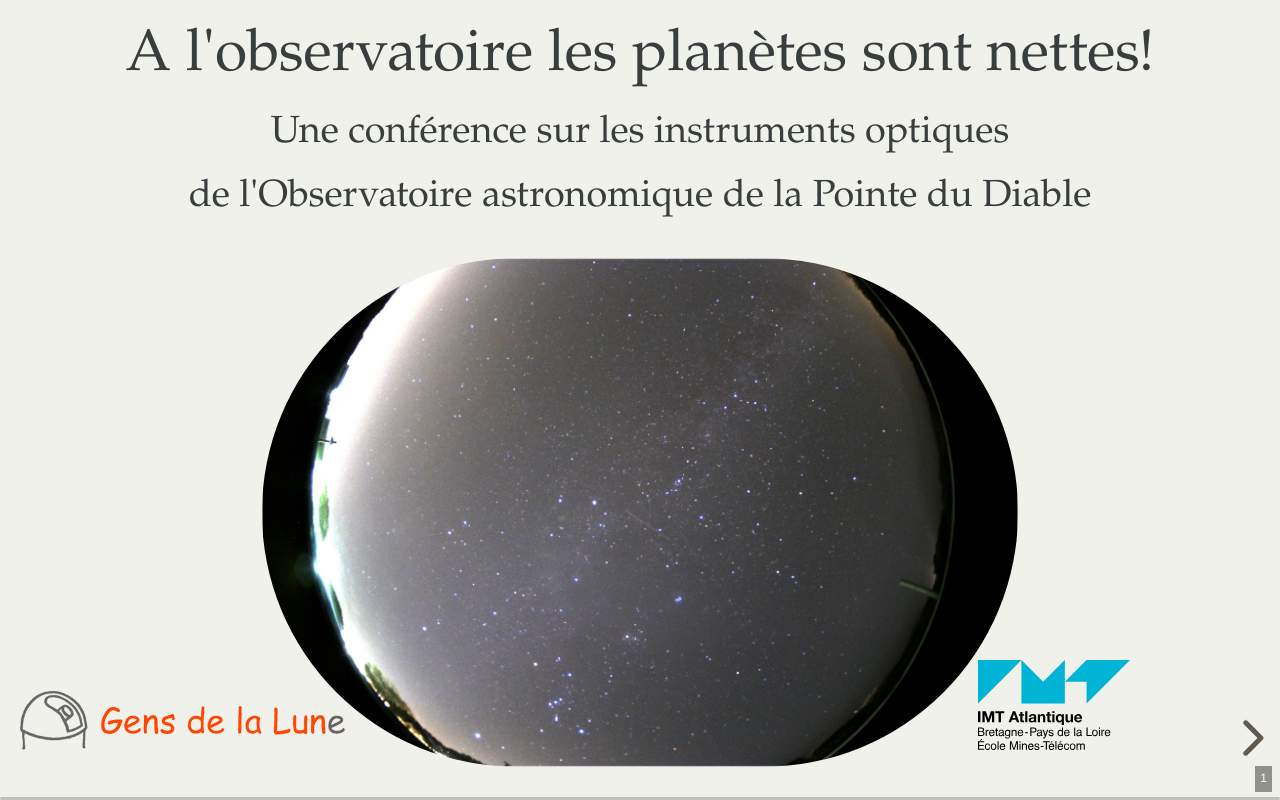
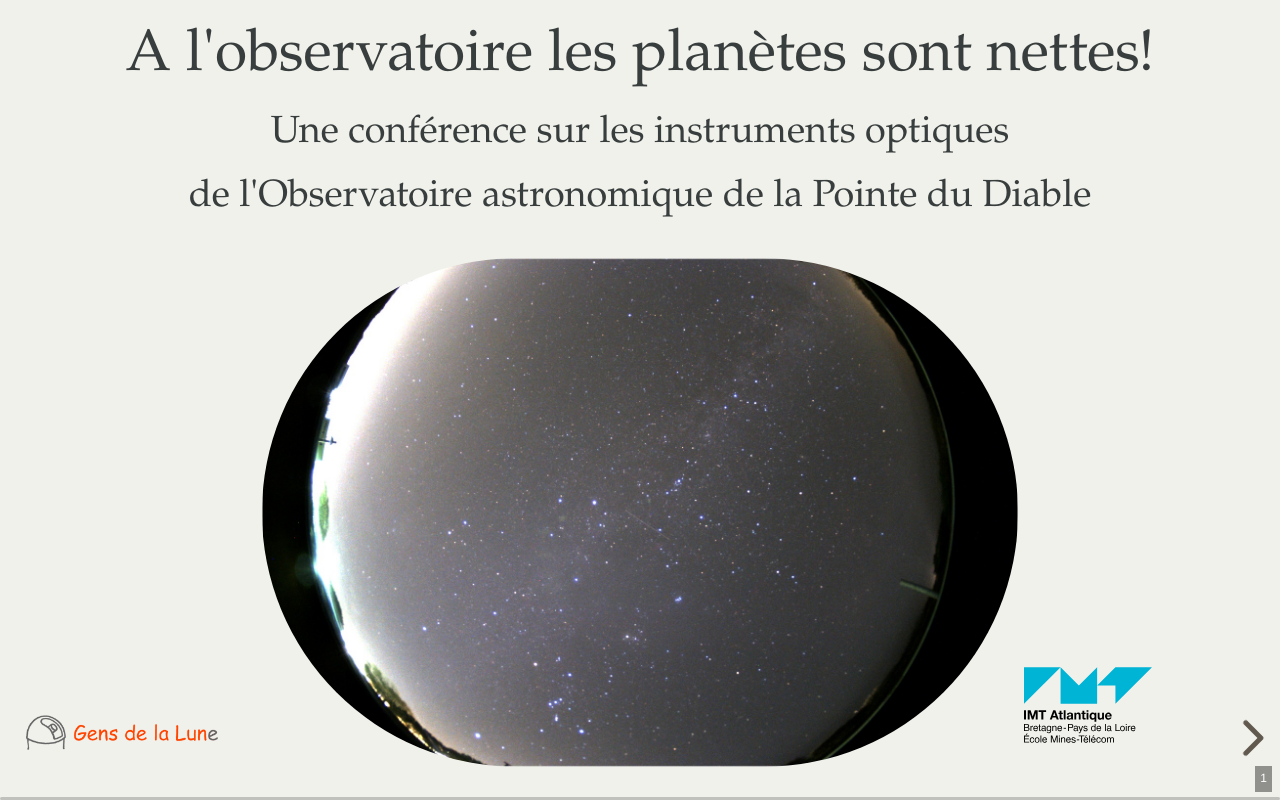
Before and after one commit to dom-astro/astro-presentation, a plain HTML site: page index.html in a window 1280 px wide. Drawn offline with nearby package versions, Linux system fonts and the light colour scheme.

Commit message:
Modif taille logo

```diff
--- a/index.html
+++ b/index.html
@@ -71,8 +71,8 @@
 			</div>
 		</div>
 
-		<img class ="logo" src="img/logo-gens-de-la-lune.png" style="left: 20px;">
-		<img class ="logo" src="img/Logo_IMT_Atlantique.svg" style="right: 150px; height: 90px;">
+		<img class ="logo" src="img/logo-gens-de-la-lune.png" style="left: 2%;" width="15%">
+		<img class ="logo" src="img/Logo_IMT_Atlantique.svg" style="right: 10%; height: 90px;" width="10%">
 
 		<script src="dist/reveal.js"></script>
 		<script src="plugin/notes/notes.js"></script>
```
